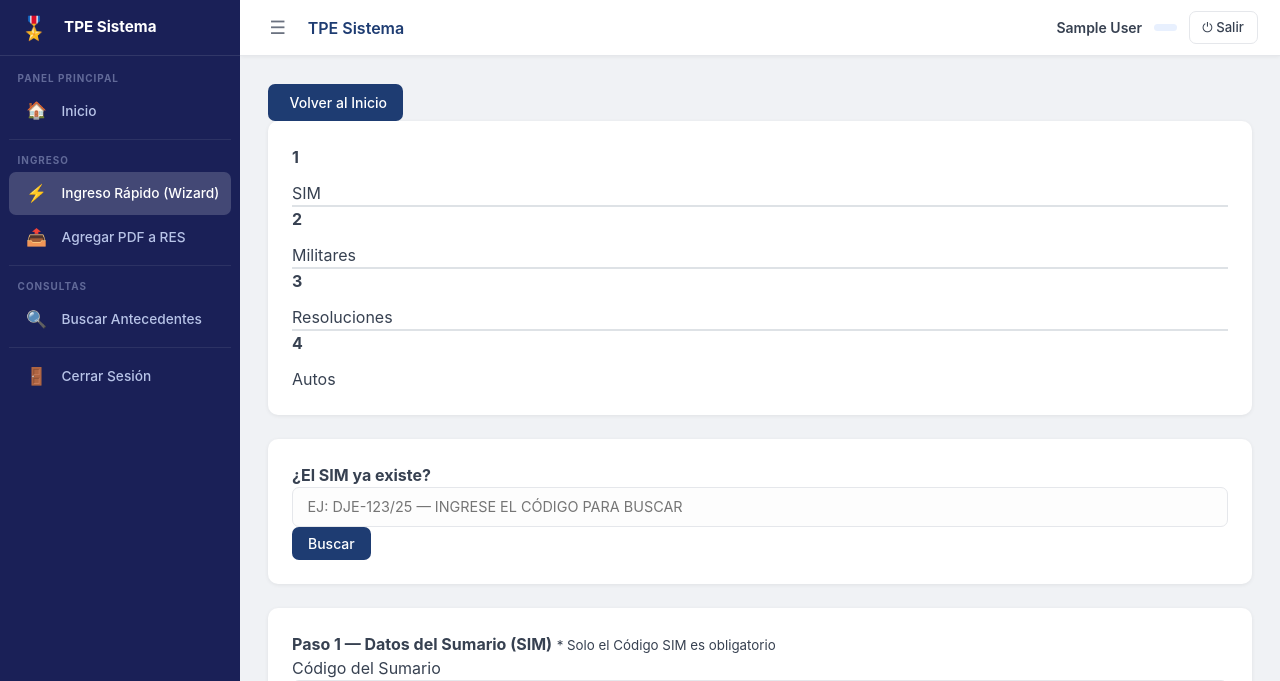
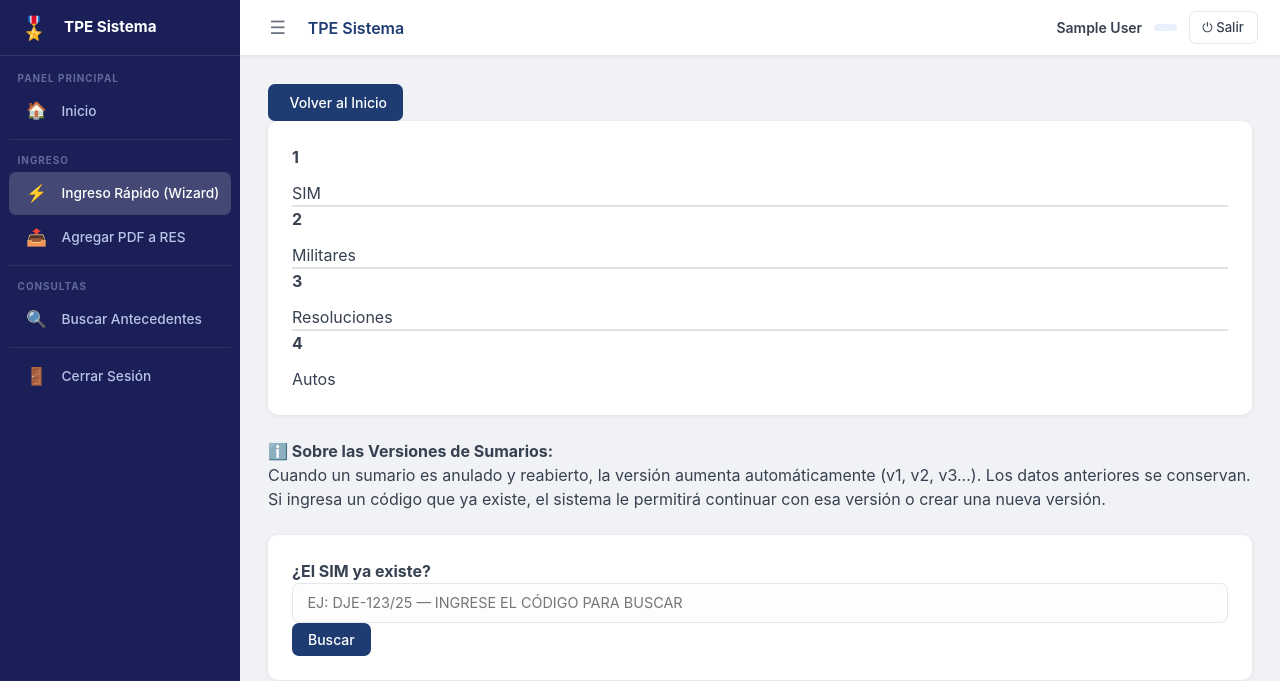
Before and after one commit to taicon-code/tpe_prueba, a Django app: page /ayudante/wizard/paso1/ in a window 1280 px wide. Shown: the top 681 px of the page. Run offline with Django 5.2, Linux system fonts and the light colour scheme; the visitor is signed in with stand-in values (Sample User, id 1); data that the repository does not hold is empty.

Commit message:
fix: wizard ayudante - versiones, múltiples militares y validación formset
- paso1_sim: agregar instrucción informativa sobre cómo funcionan las versiones de SIM (reaperturas tras nulidad)
- paso2_pm: corregir selector JavaScript para capturar TODOS los campos al clonar (cambiar a [name] selector)
- paso2_pm: ahora incluye campo DELETE y otros campos que faltaban en clonación
- ayudante_views: corregir reinicialización del formset para preservar datos POST cuando hay errores de validación

Esto resuelve:
- Instrucción sobre versiones que no persistía en paso 1
- Problema de no guardar múltiples militares en paso 2 (selector incompleto)
- Pérdida de datos cuando hay errores de validación

Co-Authored-By: Claude Haiku 4.5 <noreply@anthropic.com>

```diff
--- a/tpe_app/templates/tpe_app/ayudante/wizard/paso1_sim.html
+++ b/tpe_app/templates/tpe_app/ayudante/wizard/paso1_sim.html
@@ -48,6 +48,14 @@
     </div>
 
     {% include 'tpe_app/ayudante/wizard/_wizard_progress.html' with paso_actual=1 %}
+
+    <!-- Información sobre versiones -->
+    <div class="alert alert-info alert-dismissible fade show" role="alert">
+        <strong>ℹ️ Sobre las Versiones de Sumarios:</strong>
+        <p class="mb-0 mt-2">Cuando un sumario es anulado y reabierto, la versión aumenta automáticamente (v1, v2, v3...).
+        Los datos anteriores se conservan. Si ingresa un código que ya existe, el sistema le permitirá continuar con esa versión o crear una nueva versión.</p>
+        <button type="button" class="btn-close" data-bs-dismiss="alert" aria-label="Close"></button>
+    </div>
 
     <!-- Búsqueda de SIM existente (AJAX) -->
     <div class="card border-warning mb-3">
--- a/tpe_app/views/ayudante_views.py
+++ b/tpe_app/views/ayudante_views.py
@@ -613,7 +613,11 @@ def ayudante_wizard_paso2(request, sim_id):
                     messages.error(request, f'Error: {str(e)}')
             else:
                 messages.error(request, 'Por favor corrija los errores.')
-        formset = PMSIMFormSet(request.POST, request.FILES, instance=sim)
+                # Reinicializar formset con datos POST para que se muestren los errores
+                formset = PMSIMFormSet(request.POST, request.FILES, instance=sim)
+        else:
+            # GET request
+            formset = PMSIMFormSet(instance=sim)
     else:
         formset = PMSIMFormSet(instance=sim)
 
```
Also changed, not shown: tpe_app/templates/tpe_app/ayudante/wizard/paso2_pm.html (+15 -6 lines).
